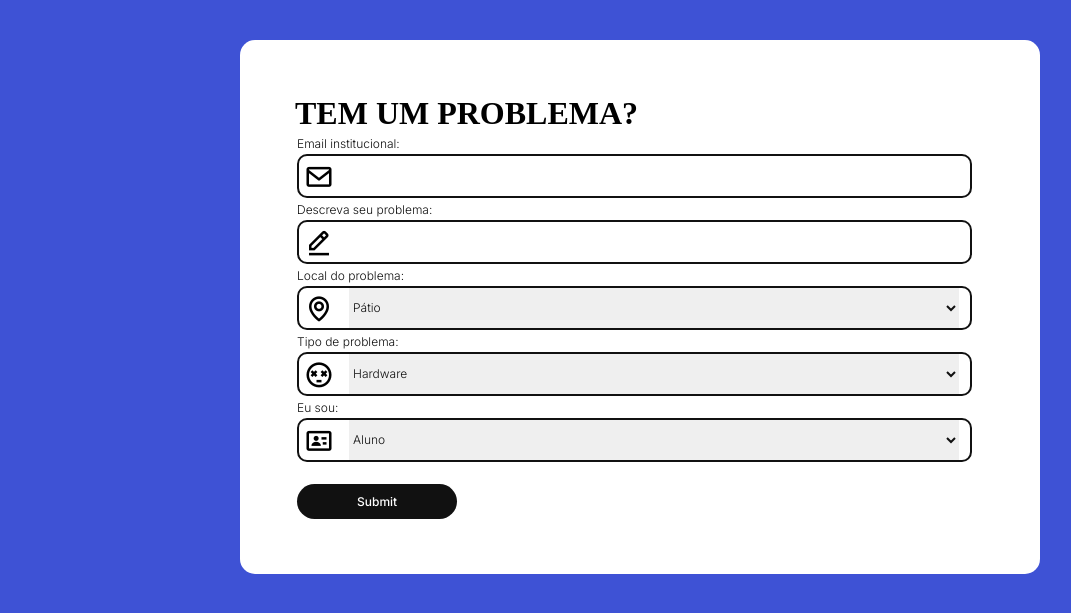
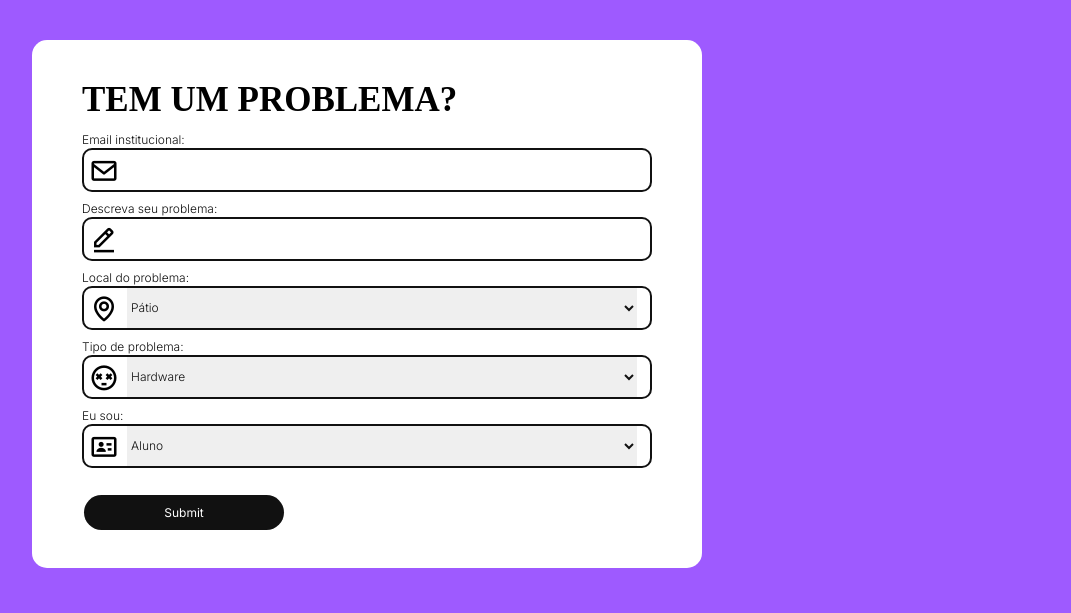
Before and after one commit to kauansilva001/Technical-Support, a PHP site: page / in a window 1280 px wide. Shown: the top 613 px of the page, without its empty margins (0-1071 px from the left). Run offline with PHP 8.4, Linux system fonts and the light colour scheme.

Commit message:
Organização do projeto - Etapa 2

```diff
--- a/index.php
+++ b/index.php
@@ -6,46 +6,57 @@
     <link rel="shortcut icon" href="icons/support-icon.ico" type="image/x-icon">
     <link href='https://unpkg.com/boxicons@2.1.4/css/boxicons.min.css' rel='stylesheet'>
     <link rel="stylesheet" href="style/style.css">
+    <style>
+        .index-title {
+            margin-bottom: 10px;
+            font-size: 35px;
+        }
+    </style>
     <title>Sistema de Chamado</title>
 </head>
 <body>
-    <main>
-        <form action="controler.php" method="POST">
-            <h1 style="margin-bottom:5;">TEM UM PROBLEMA?</h1>
-            <table>
-            <tr><td><label>Email institucional:</label></td></tr>
-            <tr><td><div class="division-grid"><div class="division-icon"><i class='bx bx-envelope'></i></div><input class="input-style" type="email"></td></div> <!--Lembrar de colocar o nome para o uso do PHP--> </tr>
+<main>
+    <div class="container">
+        <form action="conoler.php" method="POST">
 
-            <tr><td><label>Descreva seu problema:</label></td></tr>
-            <tr><td><div class="division-grid"><div class="division-icon"><i class='bx bx-edit-alt'></i></div><input class="input-style" type="text"></div></td></tr>
+            <h1 class="index-title">TEM UM PROBLEMA?</h1>
+            <label>Email institucional:</label>
+            <div class="division-grid"><div class="division-icon"><i class='bx bx-envelope'></i></div><input class="input-style" type="email"></></div> <!--Lembrar de colocar o nome para o uso do PHP-->
 
-            <tr><td><label>Local do problema:</label></td></tr>
-            <tr><td><div class="division-grid"><div class="division-icon"><i class='bx bx-map'></i></div><select>  <!-- Lembrar de colocar o nome para o uso do PHP -->
+            <label>Descreva seu problema:</label>
+            <div class="division-grid"><div class="division-icon"><i class='bx bx-edit-alt'></i></div><input class="input-style" type="text"></div>
+
+            <label>Local do problema:</label>
+            <div class="division-grid"><div class="division-icon"><i class='bx bx-map'></i></div><select>  <!-- Lembrar de colocar o nome para o uso do PHP -->
             <option value="">Pátio</option>
             <option value="">Diretoria</option>
             <option value="">Secretaria</option>
             <option value="">Laboratório de informática 1</option>
             <option value="">Laboratório de informática 2</option>
             <option value="">Laboratório de informática 3</option>
-            </select></div></td></tr>
+            </select></div>
 
-            <tr><td><label>Tipo de problema:</label></td></tr>
-            <tr><td><div class="division-grid"><div class="division-icon"><i class='bx bx-dizzy'></i></div><select>  <!-- Lembrar de colocar o nome para o uso do PHP -->
+            <label>Tipo de problema:</label>
+            <div class="division-grid"><div class="division-icon"><i class='bx bx-dizzy'></i></div><select>  <!-- Lembrar de colocar o nome para o uso do PHP -->
                 <option value="">Hardware</option>
                 <option value="">Software</option>
                 <option value="">Drivers</option>
-                <option value="">Outros Eletrônicos</option>
-            </select></div></td></tr>
+                <option value="">Ouos Eleônicos</option>
+            </select></div>
 
-            <tr><td><label>Eu sou:</label></td></tr>
-            <tr><td><div class="division-grid"><div class="division-icon"><i class='bx bx-id-card'></i></div><select>
+            <label>Eu sou:</label>
+            <div class="division-grid"><div class="division-icon"><i class='bx bx-id-card'></i></div><select>
                 <option value="">Aluno</option>
                 <option value="">Professor</option>
                 <option value="">Funcionário</option>
-            </select></div></td></tr>
-            </table>
-            <td><tr><input class="input-button" type="submit"></tr></td>
+            </select></div>
+
+            <input class="input-button" type="submit">
+            <div class="space-image">
+                <img src="" alt="">
+            </div>
         </form>
-    </main>
+    </div>
+</main>
 </body>
 </html>
--- a/style/style.css
+++ b/style/style.css
@@ -10,18 +10,9 @@ header {
     margin-top: 10px;
 }
 
-.go-out{
-    position: relative;
-    left: 80%;
-    display: flex;
-    align-items: center;
-    background-color: #111;
-    width: 200px;
-    height: 40px;
-}
 
 body {
-    background: #3E52D5;
+    background: #9E5AFF;
 }
 
 main {
@@ -30,13 +21,22 @@ main {
     margin-top: 40px;
 }
 
+.container {
+    width: 95%;
+    display: grid;
+    grid-template-columns: 1fr 1fr;
+}
+
 form {
-    width: 800px;
+    width: 100%;
     border-radius: 15px;
     background: #FFF;
-    padding: 55px;
+    padding: 40px 50px 20px;
 }
 
+label {
+    margin-top: 15px;
+}
 
 label, option, select {
     font-size: 12px;
@@ -46,13 +46,13 @@ label, option, select {
 }
 
 .division-grid {
-    width: 675px;
+    margin-bottom: 7px;
+    width: 570px;
     height: 44px;
     border-radius: 10px;
     border: 2px solid #111;
     background: #FFF;
     display: grid;
-    grid-template-columns: 50px 625px;
 }
 
 .division-icon {
@@ -60,7 +60,7 @@ label, option, select {
 }
 
 .input-style {
-    width: 600px;
+    width: 510px;
     grid-column: 2/3;
     border: none;
 }
@@ -82,7 +82,7 @@ i {
 
 select, option {
     color: #111;
-    width: 610px;
+    width: 510px;
     grid-column: 2/3;
     border: none;
 }
@@ -94,9 +94,9 @@ select:focus {
 }
 
 .input-button {
+    width: 200px;
     font-family: 'Inter', sans-serif;
     font-size: 12px;
-    font-weight: 500;
     color: #FFF;
     margin: 20px 0 0 2px;
     padding: 10px 60px ;
@@ -105,3 +105,15 @@ select:focus {
     border: none;
     cursor: pointer;
 }
+
+/*Outras estilizações de páginas*/
+
+.go-out{
+    position: relative;
+    left: 80%;
+    display: flex;
+    align-items: center;
+    background-color: #111;
+    width: 200px;
+    height: 40px;
+}
```
Also changed, not shown: alunosent.php (deleted, +0 -34 lines), chamadosdao.php (deleted, +0 -86 lines), conexao (2).php (deleted, +0 -16 lines), controller.php (deleted, +0 -34 lines), login.php (added, +50 -0 lines), loginadm.php (deleted, +0 -50 lines), MySQL/bancodedados.sql (renamed from bancodedados.sql).
